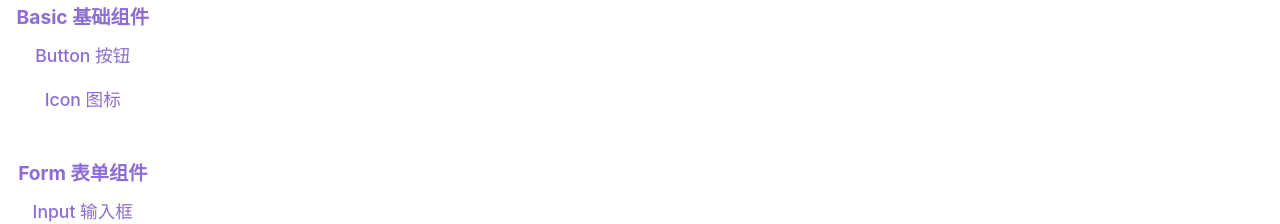
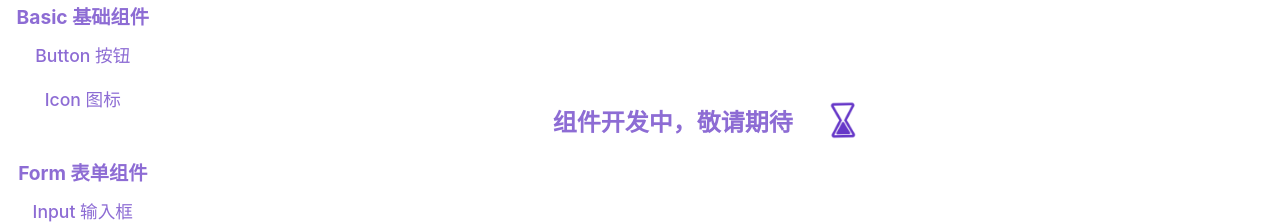
Before and after one commit to 2801201Zmx/ScorchingftComponets, a Vue app: page /components/overview in a window 1280 px wide. Shown: the part 270-494 px from the top of the page. Built offline with nearby package versions, Linux system fonts and the light colour scheme.

Commit message:
暂时先“组件开发中，敬请期待”和加载动画

```diff
--- a/src/views/components/button.vue
+++ b/src/views/components/button.vue
@@ -1,9 +1,27 @@
 <template>
-
+   <span>
+     组件开发中，敬请期待 <img src="/loading.gif" alt=""></img>
+   </span>
 </template>
 
 <script setup lang="ts">
 </script>
 
 <style scoped>
+span {
+    display: flex;
+    width: 100%;
+    height: 100%;
+    justify-content: center;
+    align-items: center;
+    font-size: 1.5rem;
+    font-weight: bold;
+    color:var(--topic-color-text)
+}
+
+img {
+    width: 100px;
+    height: 100px;
+    object-fit: contain;
+}
 </style>
--- a/src/views/components/card.vue
+++ b/src/views/components/card.vue
@@ -1,9 +1,27 @@
 <template>
-
+   <span>
+     组件开发中，敬请期待 <img src="/loading.gif" alt=""></img>
+   </span>
 </template>
 
 <script setup lang="ts">
 </script>
 
 <style scoped>
+span {
+    display: flex;
+    width: 100%;
+    height: 100%;
+    justify-content: center;
+    align-items: center;
+    font-size: 1.5rem;
+    font-weight: bold;
+    color:var(--topic-color-text)
+}
+
+img {
+    width: 100px;
+    height: 100px;
+    object-fit: contain;
+}
 </style>
--- a/src/views/components/overview.vue
+++ b/src/views/components/overview.vue
@@ -1,9 +1,27 @@
 <template>
-
+   <span>
+     组件开发中，敬请期待 <img src="/loading.gif" alt=""></img>
+   </span>
 </template>
 
 <script setup lang="ts">
 </script>
 
 <style scoped>
+span {
+    display: flex;
+    width: 100%;
+    height: 100%;
+    justify-content: center;
+    align-items: center;
+    font-size: 1.5rem;
+    font-weight: bold;
+    color:var(--topic-color-text)
+}
+
+img {
+    width: 100px;
+    height: 100px;
+    object-fit: contain;
+}
 </style>
```
Also changed, not shown: public/loading.gif (added).
